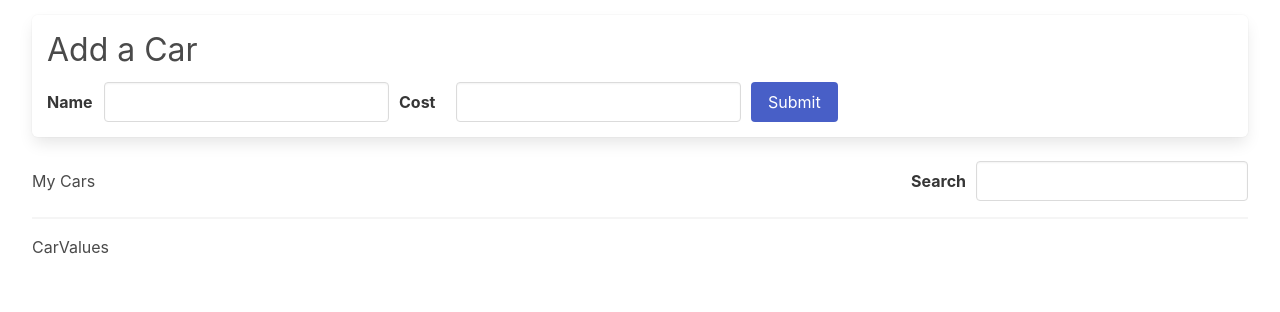
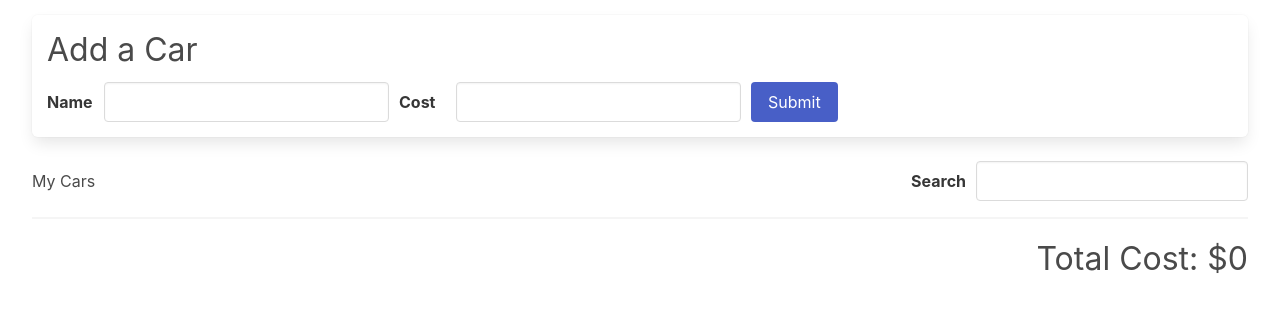
Before and after one commit to dvadz/cars, a React (Create React App) app: page / in a window 1280 px wide. Shown: the top 312 px of the page. Built offline with nearby package versions, Linux system fonts and the light colour scheme.

Commit message:
Implemented CarValue component, same with CarList, filtered list of cars based on seartchTerm, then added up the total cost of filtered cars

```diff
--- a/src/components/CarValues.js
+++ b/src/components/CarValues.js
@@ -1,5 +1,17 @@
+import { useSelector } from "react-redux";
+
 const CarValues = () => {
-  return <div>CarValues</div>;
+  const totalCost = useSelector(({ cars: { searchTerm, data } }) => {
+    return data
+      .filter((car) => {
+        return car.name.toLowerCase().includes(searchTerm.toLowerCase());
+      })
+      .reduce((acc, car) => {
+        return acc + car.cost;
+      }, 0);
+  });
+
+  return <div className="car-value"> Total Cost: ${totalCost}</div>;
 };
 
 export default CarValues;
```
